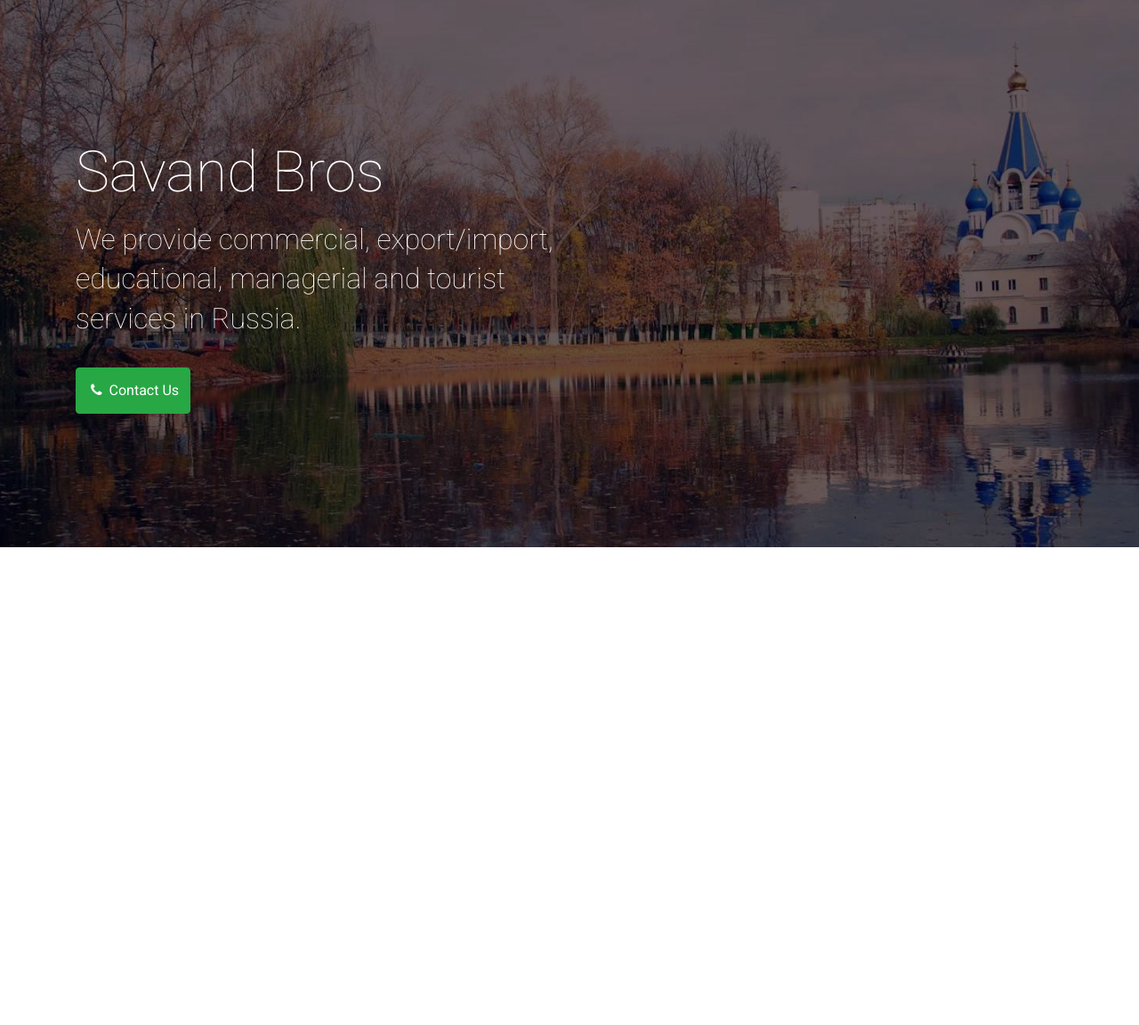
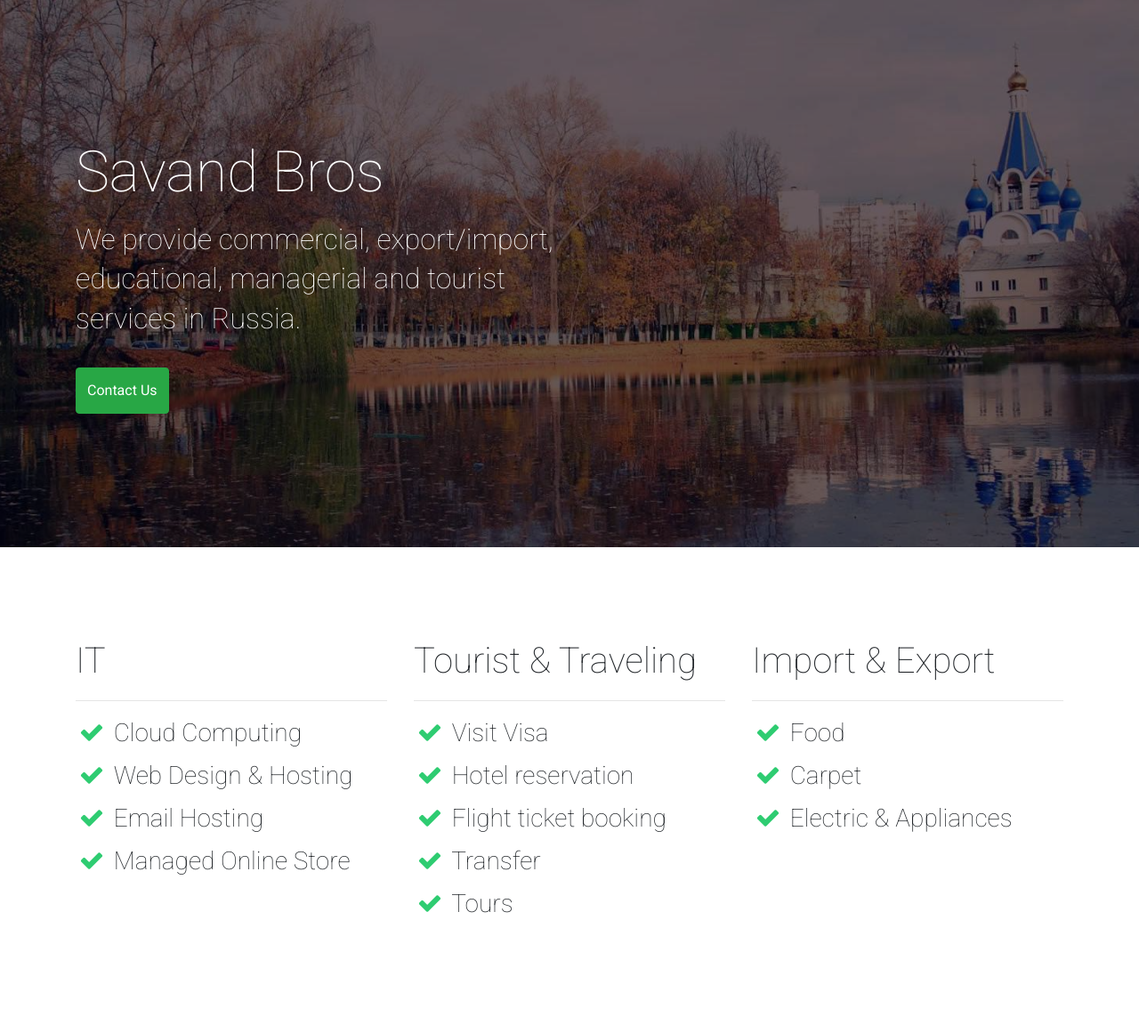
Before and after one commit to SavandBros/savandbros.com, a Django app: template templates/home.html in a window 1280 px wide. Shown: the part 82-1234 px from the top of the page at 89% size. Before the commit the page ends 697 px from the top, so only its background shows below. Run offline with Django 3.2, Linux system fonts and the light colour scheme; the template is opened without the code that fills it, so the values that code supplies are empty; some libraries are stand-ins or nearby versions.

Commit message:
Add Services section

```diff
--- a/templates/home.html
+++ b/templates/home.html
@@ -6,26 +6,61 @@
 
 {% block content %}
 
+  {# Cover #}
   <div class="container-fluid cover bg-landing">
     <div class="container">
       <div class="row">
         <div class="col-md-6">
           {# Title #}
-          <h1 class="title box">{% trans "Savand Bros" %}</h1>
+          <h1 class="title">{% trans "Savand Bros" %}</h1>
           {# Sub title #}
-          <h2 class="title box">
+          <h2>
             {% trans "We provide commercial, export/import, educational, managerial and tourist services in Russia." %}
           </h2>
           <br>
           <div class="box">
             {# Contact us #}
-            <a href="#" class="btn btn-success">
-              <i class="fa fa-fw fa-phone"></i> {% trans "Contact Us" %}
-            </a>
+            <a href="#" class="btn btn-success">{% trans "Contact Us" %}</a>
           </div>
         </div>
       </div>
     </div>
   </div>
 
+  {# Services #}
+  <div class="container s-pad-y">
+    <div class="row">
+      <div class="col-lg-4">
+        <h1>IT</h1>
+        <hr>
+        <ul class="list-unstyled">
+          <li><h3 class="t-line t-light"><i class="fa fa-fw fa-check c-emerald"></i> Cloud Computing</h3></li>
+          <li><h3 class="t-line t-light"><i class="fa fa-fw fa-check c-emerald"></i> Web Design &amp; Hosting</h3></li>
+          <li><h3 class="t-line t-light"><i class="fa fa-fw fa-check c-emerald"></i> Email Hosting</h3></li>
+          <li><h3 class="t-line t-light"><i class="fa fa-fw fa-check c-emerald"></i> Managed Online Store</h3></li>
+        </ul>
+      </div>
+      <div class="col-lg-4">
+        <h1>Tourist &amp; Traveling</h1>
+        <hr>
+        <ul class="list-unstyled">
+          <li><h3 class="t-line t-light"><i class="fa fa-fw fa-check c-emerald"></i> Visit Visa</h3></li>
+          <li><h3 class="t-line t-light"><i class="fa fa-fw fa-check c-emerald"></i> Hotel reservation</h3></li>
+          <li><h3 class="t-line t-light"><i class="fa fa-fw fa-check c-emerald"></i> Flight ticket booking</h3></li>
+          <li><h3 class="t-line t-light"><i class="fa fa-fw fa-check c-emerald"></i> Transfer</h3></li>
+          <li><h3 class="t-line t-light"><i class="fa fa-fw fa-check c-emerald"></i> Tours</h3></li>
+        </ul>
+      </div>
+      <div class="col-lg-4">
+        <h1>Import &amp; Export</h1>
+        <hr>
+        <ul class="list-unstyled">
+          <li><h3 class="t-line t-light"><i class="fa fa-fw fa-check c-emerald"></i> Food</h3></li>
+          <li><h3 class="t-line t-light"><i class="fa fa-fw fa-check c-emerald"></i> Carpet</h3></li>
+          <li><h3 class="t-line t-light"><i class="fa fa-fw fa-check c-emerald"></i> Electric &amp; Appliances</h3></li>
+        </ul>
+      </div>
+    </div>
+  </div>
+
 {% endblock %}
```
